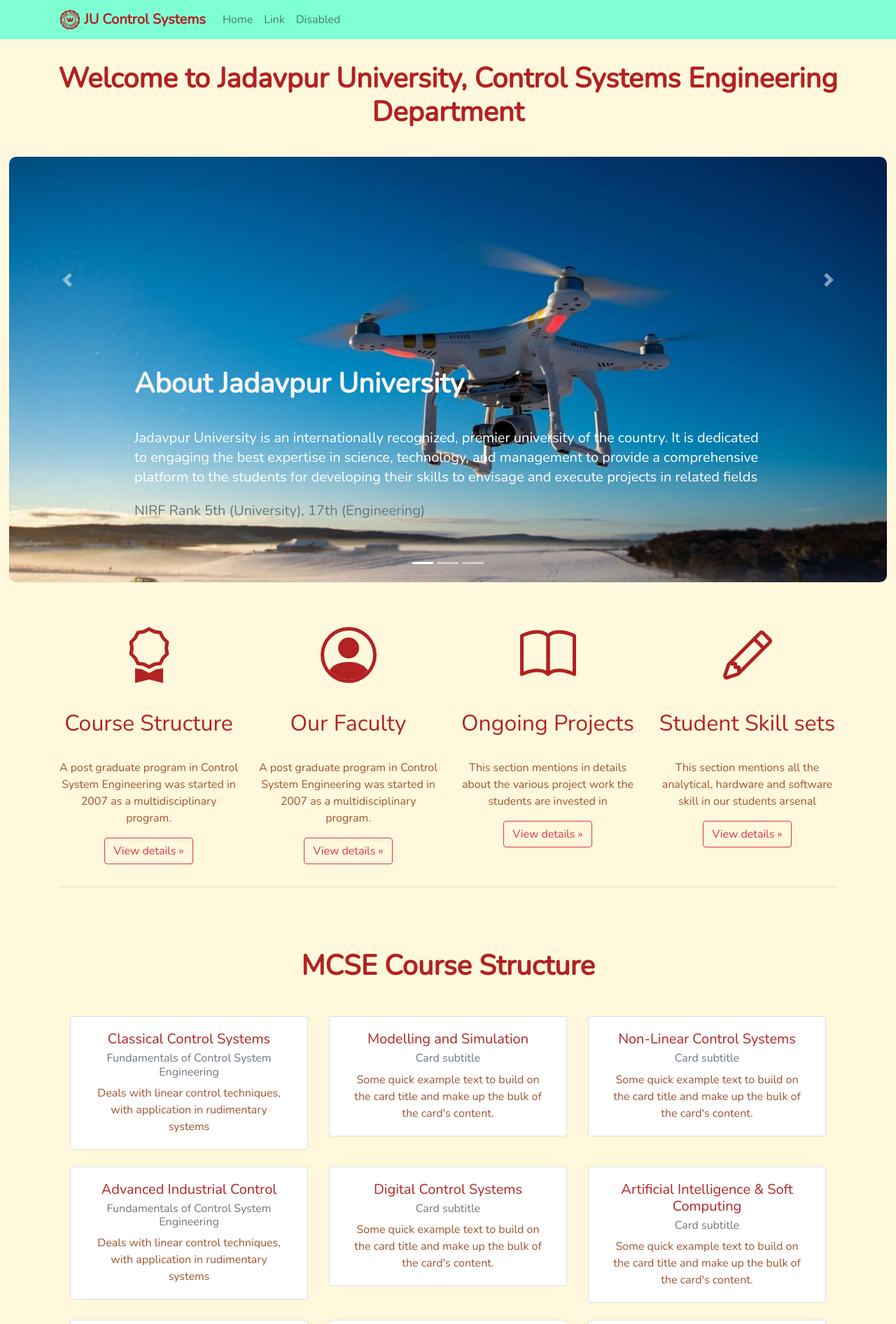
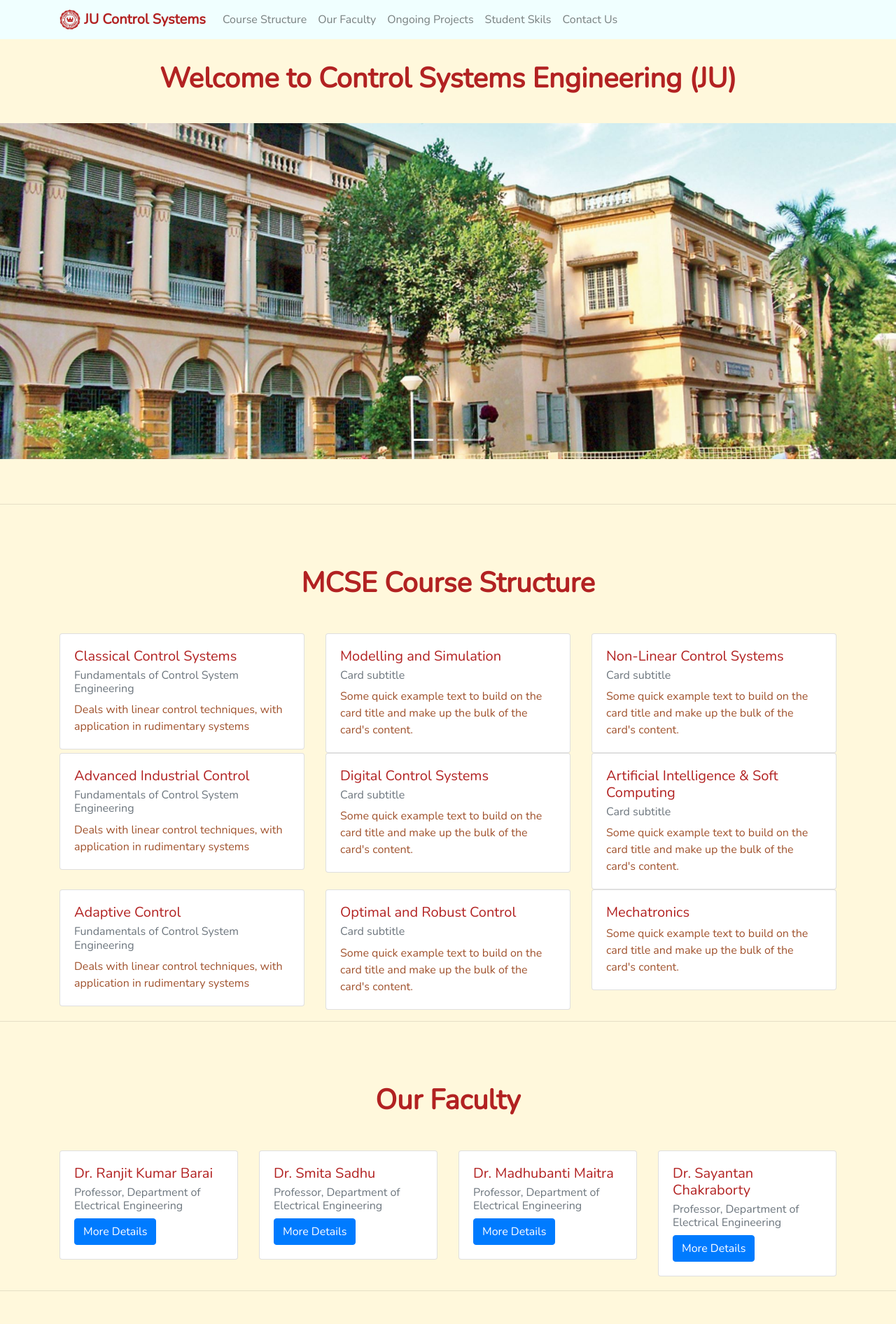
Before and after one commit to Arnab-Banerjee-90/Geo_Eco, a PHP site: page / in a window 1280 px wide. Shown: the top 1892 px of the page at 70% size. Run offline with PHP 8.4, Linux system fonts and the light colour scheme; some libraries are stand-ins or nearby versions.

Commit message:
brochure_19

```diff
--- a/carousel.css
+++ b/carousel.css
@@ -8,6 +8,20 @@
     margin-bottom: 4rem;
     margin-top: 1rem;
   }
+
+.fill {
+    width: 100%;
+    height: 100%;
+    background-position: center;
+    background-size: cover;
+      background: no-repeat center center scroll;
+  -webkit-background-size: cover;
+  -moz-background-size: cover;
+  -o-background-size: cover;
+
+
+
+}
   /* Since positioning the image, we need to help out the caption */
   .carousel-caption {
     bottom: 3rem;
@@ -16,7 +30,7 @@
 
   /* Declare heights because of positioning of img element */
   .carousel-item {
-    height: 38rem;
+    height: 30rem;
   }
   .carousel-item > img {
     min-width: 98%;
--- a/index.html
+++ b/index.html
@@ -61,6 +61,9 @@
     transform: scaleX(1.05);
     border-radius: 5%;
   }
+  .col-lg-4{
+    mb-1;
+  }
 
 </style>
     <!-- Custom styles for this template -->
@@ -68,7 +71,7 @@
   </head>
   <body>
     <header>
-      <nav class="navbar navbar-expand-lg navbar-light fixed-top mb-3" style="background-color:aquamarine">
+      <nav class="navbar navbar-expand-lg navbar-light fixed-top mb-3" style="background-color:azure">
         <div class="container">
           <a class="navbar-brand" href="#" style="color: firebrick; font-weight: 800;">
             <img src="logo.png" width="30" height="30" class="d-inline-block align-top" alt="" loading="lazy">
@@ -81,15 +84,21 @@
           <div class="collapse navbar-collapse" id="navbarSupportedContent">
             <ul class="navbar-nav mr-auto">
               <li class="nav-item">
-                <a class="nav-link" href="#">
-                  <span class="glyphicon glyphicon-search">Home</span>
+                <a class="nav-link" href="#course">
+                  <span class="glyphicon glyphicon-search">Course Structure</span>
                 </a>
               </li>
               <li class="nav-item">
-                <a class="nav-link" href="#">Link</a>
+                <a class="nav-link" href="#faculty">Our Faculty</a>
               </li>
               <li class="nav-item">
-                <a class="nav-link" href="#">Disabled</a>
+                <a class="nav-link" href="#projects">Ongoing Projects</a>
+              </li>
+              <li class="nav-item">
+                <a class="nav-link" href="#skill">Student Skils</a>
+              </li>
+              <li class="nav-item">
+                <a class="nav-link" href="#contact">Contact Us</a>
               </li>
             </ul>
           </div>
@@ -98,7 +107,7 @@
     </header>
 
 <main role="main">
-  <h1 class="text-center">Welcome to Jadavpur University, Control Systems Engineering Department</h1>
+  <h1 class="text-center lg">Welcome to Control Systems Engineering (JU)</h1>
   <div id="myCarousel" class="carousel slide" data-ride="carousel">
     <ol class="carousel-indicators">
       <li data-target="#myCarousel" data-slide-to="0" class="active"></li>
@@ -107,18 +116,20 @@
     </ol>
     <div class="carousel-inner">
         <div class="carousel-item active">
-          <img src="images/slider_1.jpg" alt="">
-          <div class="carousel-caption text-left">
-            <h1 style="color:whitesmoke">About Jadavpur University</h1>
-            <p style="color:white">Jadavpur University is an internationally recognized, premier university of the country. It is dedicated to engaging the best expertise in science, technology, and management to provide a comprehensive platform to the students for developing their skills to envisage and execute projects in related fields</p>
-            <p class="text-muted">NIRF Rank 5th (University), 17th (Engineering)</p>
+          <div class="fill visible-xs-block visible-sm-block" style="background-image: url('images/ju_banner1.jpg');">
+            <div class="carousel-caption text-left">
+                <h2 class="display-4" style="color:white"></h2>
+                <p class="lead"></p>
+            </div>
           </div>
         </div>
         <div class="carousel-item">
-          <img src="images/slider_2.jpg" alt="">
+          <div class="fill visible-xs-block visible-sm-block" style="background-image: url('images/slider_1.jpg');">
+          </div>
         </div>
         <div class="carousel-item">
-          <img src="images/slider_3.jpg" alt="">
+          <div class="fill visible-xs-block visible-sm-block" style="background-image: url('images/slider_2.jpg');">
+          </div>
         </div>
       </div>
     </div>
@@ -136,49 +147,6 @@
   <!-- Marketing messaging and featurettes
   ================================================== -->
   <!-- Wrap the rest of the page in another container to center all the content. -->
-
-  <div class="container marketing">
-
-    <!-- Three columns of text below the carousel -->
-    <div class="row">
-      <div class="col-lg-3 text-center">
-        <svg width="8em" height="5em" viewBox="0 0 16 16" class="bi bi-award" fill="currentColor" xmlns="http://www.w3.org/2000/svg">
-          <path fill-rule="evenodd" d="M9.669.864L8 0 6.331.864l-1.858.282-.842 1.68-1.337 1.32L2.6 6l-.306 1.854 1.337 1.32.842 1.68 1.858.282L8 12l1.669-.864 1.858-.282.842-1.68 1.337-1.32L13.4 6l.306-1.854-1.337-1.32-.842-1.68L9.669.864zm1.196 1.193l-1.51-.229L8 1.126l-1.355.702-1.51.229-.684 1.365-1.086 1.072L3.614 6l-.25 1.506 1.087 1.072.684 1.365 1.51.229L8 10.874l1.356-.702 1.509-.229.684-1.365 1.086-1.072L12.387 6l.248-1.506-1.086-1.072-.684-1.365z"/>
-          <path d="M4 11.794V16l4-1 4 1v-4.206l-2.018.306L8 13.126 6.018 12.1 4 11.794z"/>
-        </svg>
-        <h2>Course Structure</h2>
-        <p>A post graduate program in Control System Engineering was started in 2007 as a multidisciplinary program.</p>
-        <p><a class="btn btn btn-outline-danger" href="#course" role="button">View details &raquo;</a></p>
-      </div><!-- /.col-lg-4 -->
-      <div class="col-lg-3 text-center">
-        <svg width="8em" height="5em" viewBox="0 0 16 16" class="bi bi-person-circle" fill="currentColor" xmlns="http://www.w3.org/2000/svg">
-          <path d="M13.468 12.37C12.758 11.226 11.195 10 8 10s-4.757 1.225-5.468 2.37A6.987 6.987 0 0 0 8 15a6.987 6.987 0 0 0 5.468-2.63z"/>
-          <path fill-rule="evenodd" d="M8 9a3 3 0 1 0 0-6 3 3 0 0 0 0 6z"/>
-          <path fill-rule="evenodd" d="M8 1a7 7 0 1 0 0 14A7 7 0 0 0 8 1zM0 8a8 8 0 1 1 16 0A8 8 0 0 1 0 8z"/>
-        </svg>
-        <h2>Our Faculty</h2>
-        <p>A post graduate program in Control System Engineering was started in 2007 as a multidisciplinary program.</p>
-        <p><a class="btn btn btn-outline-danger" href="#faculty" role="button">View details &raquo;</a></p>
-      </div><!-- /.col-lg-4 -->
-      <div class="col-lg-3 text-center">
-        <svg width="8em" height="5em" viewBox="0 0 16 16" class="bi bi-book" fill="currentColor" xmlns="http://www.w3.org/2000/svg">
-          <path fill-rule="evenodd" d="M3.214 1.072C4.813.752 6.916.71 8.354 2.146A.5.5 0 0 1 8.5 2.5v11a.5.5 0 0 1-.854.354c-.843-.844-2.115-1.059-3.47-.92-1.344.14-2.66.617-3.452 1.013A.5.5 0 0 1 0 13.5v-11a.5.5 0 0 1 .276-.447L.5 2.5l-.224-.447.002-.001.004-.002.013-.006a5.017 5.017 0 0 1 .22-.103 12.958 12.958 0 0 1 2.7-.869zM1 2.82v9.908c.846-.343 1.944-.672 3.074-.788 1.143-.118 2.387-.023 3.426.56V2.718c-1.063-.929-2.631-.956-4.09-.664A11.958 11.958 0 0 0 1 2.82z"/>
-          <path fill-rule="evenodd" d="M12.786 1.072C11.188.752 9.084.71 7.646 2.146A.5.5 0 0 0 7.5 2.5v11a.5.5 0 0 0 .854.354c.843-.844 2.115-1.059 3.47-.92 1.344.14 2.66.617 3.452 1.013A.5.5 0 0 0 16 13.5v-11a.5.5 0 0 0-.276-.447L15.5 2.5l.224-.447-.002-.001-.004-.002-.013-.006-.047-.023a12.582 12.582 0 0 0-.799-.34 12.96 12.96 0 0 0-2.073-.609zM15 2.82v9.908c-.846-.343-1.944-.672-3.074-.788-1.143-.118-2.387-.023-3.426.56V2.718c1.063-.929 2.631-.956 4.09-.664A11.956 11.956 0 0 1 15 2.82z"/>
-        </svg>
-        <h2>Ongoing Projects</h2>
-        <p>This section mentions in details about the various project work the students are invested in</p>
-        <p><a class="btn btn btn-outline-danger" href="#project" role="button">View details &raquo;</a></p>
-      </div><!-- /.col-lg-4 -->
-      <div class="col-lg-3 text-center">
-        <svg width="8em" height="5em" viewBox="0 0 16 16" class="bi bi-pencil" fill="currentColor" xmlns="http://www.w3.org/2000/svg">
-          <path fill-rule="evenodd" d="M11.293 1.293a1 1 0 0 1 1.414 0l2 2a1 1 0 0 1 0 1.414l-9 9a1 1 0 0 1-.39.242l-3 1a1 1 0 0 1-1.266-1.265l1-3a1 1 0 0 1 .242-.391l9-9zM12 2l2 2-9 9-3 1 1-3 9-9z"/>
-          <path fill-rule="evenodd" d="M12.146 6.354l-2.5-2.5.708-.708 2.5 2.5-.707.708zM3 10v.5a.5.5 0 0 0 .5.5H4v.5a.5.5 0 0 0 .5.5H5v.5a.5.5 0 0 0 .5.5H6v-1.5a.5.5 0 0 0-.5-.5H5v-.5a.5.5 0 0 0-.5-.5H3z"/>
-        </svg>
-        <h2>Student Skill sets</h2>
-        <p>This section mentions all the analytical, hardware and software skill in our students arsenal</p>
-        <p><a class="btn btn btn-outline-danger" href="#skill" role="button">View details &raquo;</a></p>
-      </div><!-- /.col-lg-4 -->
-    </div><!-- /.row -->
 
 <hr>
     <!-- START THE FEATURETTES -->
@@ -277,7 +245,7 @@
 <div class="container faculty" id="faculty">
   <h1 class="text-center mt-5 mb-5">Our Faculty</h2>
   <div class="row">
-    <div class="col-lg-3">
+    <div class="col-lg-3 mb-1">
       <div class="card">
         <div class="card-body">
           <h5 class="card-title">Dr. Ranjit Kumar Barai</h5>
@@ -286,7 +254,7 @@
         </div>
       </div>
     </div>
-    <div class="col-lg-3">
+    <div class="col-lg-3 mb-1">
       <div class="card">
         <div class="card-body">
           <h5 class="card-title">Dr. Smita Sadhu</h5>
@@ -295,7 +263,7 @@
         </div>
       </div>
     </div>
-    <div class="col-lg-3">
+    <div class="col-lg-3 mb-1">
       <div class="card">
         <div class="card-body">
           <h5 class="card-title">Dr. Madhubanti Maitra</h5>
@@ -304,7 +272,7 @@
         </div>
       </div>
     </div>
-    <div class="col-lg-3">
+    <div class="col-lg-3 mb-1">
       <div class="card">
         <div class="card-body">
           <h5 class="card-title">Dr. Sayantan Chakraborty</h5>
@@ -415,7 +383,7 @@
 <div class="container skill" id="skill">
   <h1 class="text-center mt-5 mb-5">Student Skillset</h2>
   <div class="row text-center">
-    <div class="col-lg-6">
+    <div class="col-lg-5 m-1">
       <div class="card">
         <div class="card-body">
           <h5 class="card-title">Technical Skills</h5>
@@ -430,7 +398,7 @@
         </ul>
       </div>
     </div>
-    <div class="col-lg-6">
+    <div class="col-lg-5 m-1">
       <div class="card">
         <div class="card-body">
           <h5 class="card-title">Computer Proficiency/Programming</h5>
```
Also changed, not shown: images/ju_banner1.jpg.
